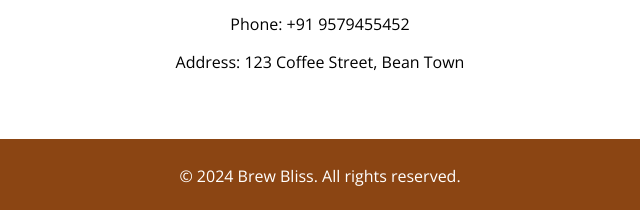
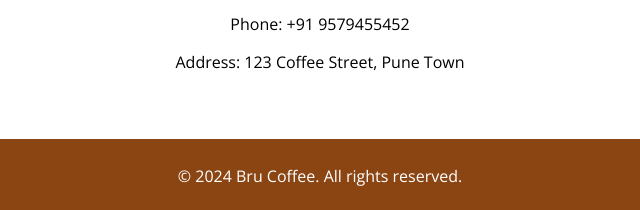
Before and after one commit to Abhishekkatale/Coffee-Shop, a plain HTML site: page index.html in a window 1280 px wide. Shown: the part 1982-2192 px from the top of the page, 320-960 px from the left. Drawn offline with nearby package versions, Linux system fonts and the light colour scheme.

Commit message:
Update index.html

```diff
--- a/index.html
+++ b/index.html
@@ -61,11 +61,11 @@
         <h2>Contact Us</h2>
         <p>Email: info@brucoffee.com</p>
         <p>Phone: +91 9579455452</p>
-        <p>Address: 123 Coffee Street, Bean Town</p>
+        <p>Address: 123 Coffee Street, Pune Town</p>
     </section>
 
     <footer class="footer">
-        <p>&copy; 2024 Brew Bliss. All rights reserved.</p>
+        <p>&copy; 2024 Bru Coffee. All rights reserved.</p>
     </footer>
 </body>
 </html>
```
